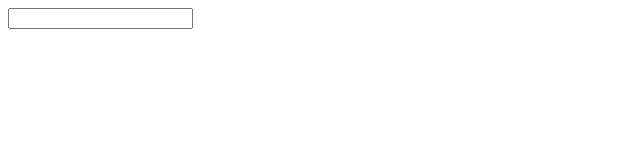
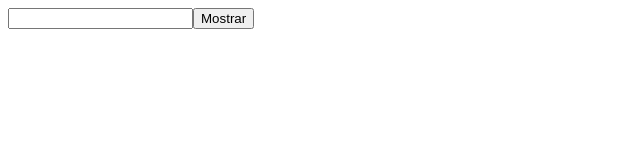
Before and after one commit to julianperezpesce/angularCoreEjemplos, an Angular app: page / in a window 1280 px wide. Shown: the top 160 px of the page, without its empty margins (0-640 px from the left). Built offline with nearby package versions, Linux system fonts and the light colour scheme.

Commit message:
fin ViewChild

```diff
--- a/src/app/app.component.html
+++ b/src/app/app.component.html
@@ -1,4 +1,5 @@
 <input #inputNombre type="text">
+<button (click)="mostrar()">Mostrar</button>
 
 
 <router-outlet></router-outlet>
--- a/src/app/app.component.ts
+++ b/src/app/app.component.ts
@@ -10,8 +10,15 @@ export class AppComponent {
   @ViewChild ('inputNombre', {static: true}) inputNombre: ElementRef;
 
   constructor(){
-    console.log(this.inputNombre);
+
 
   }
 
+  mostrar(){
+    console.log(this.inputNombre);
+    console.log(this.inputNombre.nativeElement.value);
+
+    this.inputNombre.nativeElement.style.background = "blue"
+  }
+
 }
```
